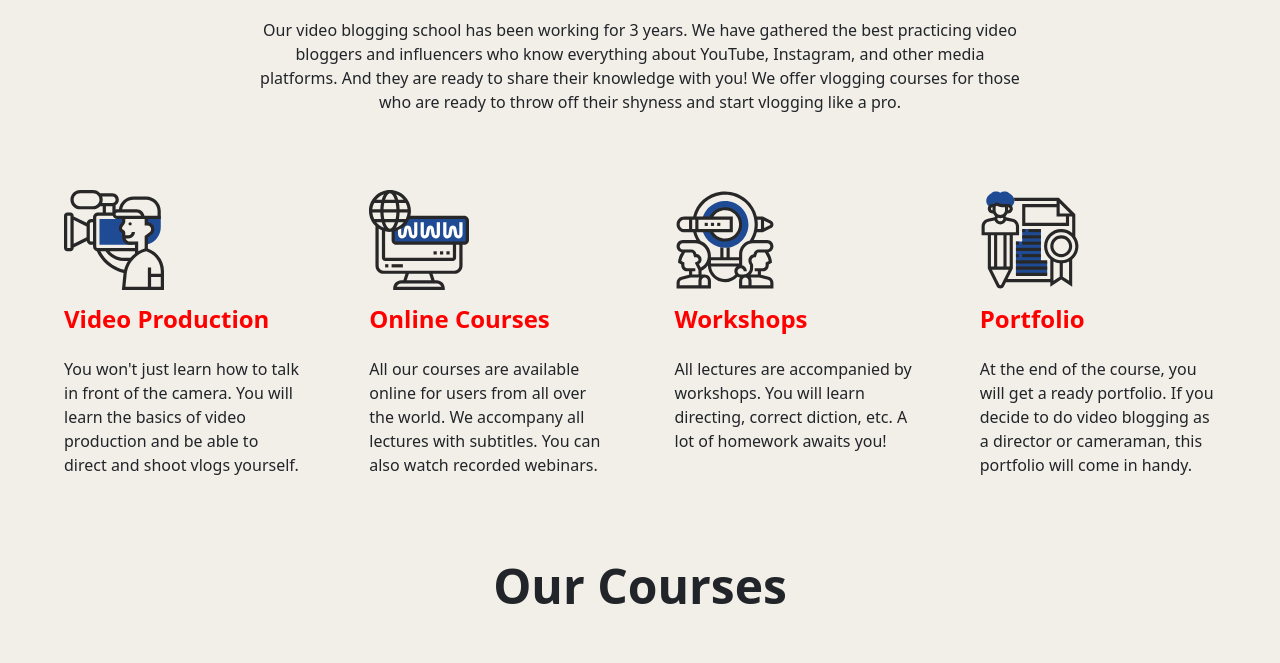
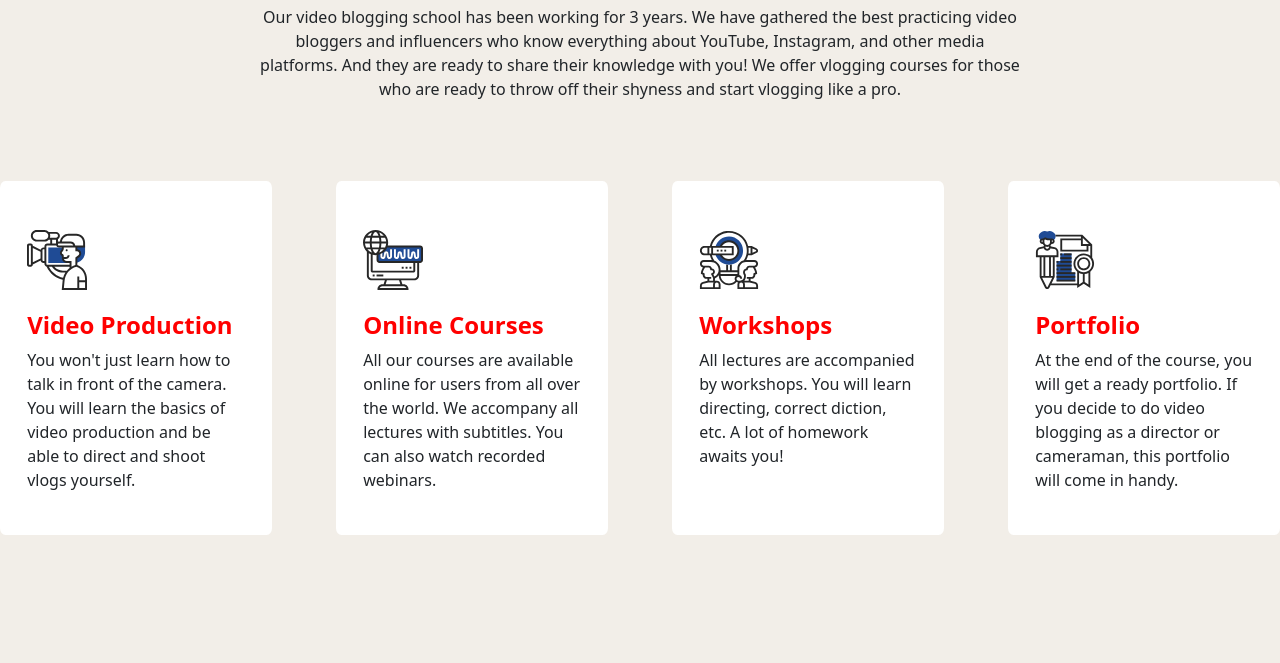
Before and after one commit to Vasylyna611/video_blogging_course, a plain HTML site: page index.html in a window 1280 px wide. Shown: the part 760-1423 px from the top of the page. Drawn offline with nearby package versions, Linux system fonts and the light colour scheme.

Commit message:
Sample code

```diff
--- a/css/index.css
+++ b/css/index.css
@@ -8,32 +8,40 @@
     --button-banner-color: #1A38B1;
     --button-banner-text-color: #FFFFFF;
     --button-banner-hover-color: #0000ff;
+    --offers-background-color: #FFFFFF;
     scroll-behavior: smooth;
 }
+
 * {
     margin: 0;
     padding: 0;
 }
+
 body {
     max-width: 1280px;
     margin: auto;
     background: var(--background-color);
 }
+
 nav {
     display: flex;
     flex-direction: row;
     align-items: center;
     padding: 5%;
 }
+
 nav .menu {
     justify-content: space-around;
 }
+
 nav .logo {
     width: 40%;
 }
+
 .logo img {
-    max-width: 120px;
+    max-width: 100px;
 }
+
 .banner h1 {
     font-size: 4rem;
     color: var(--main-text-color);
@@ -41,6 +49,7 @@ nav .logo {
     font-weight: 900;
     margin-left: 5%;
 }
+
 .banner p {
     font-size: 1rem;
     color: var(--main-text-color);
@@ -48,9 +57,11 @@ nav .logo {
     letter-spacing: 1px;
     margin-left: 5%;
 }
+
 .burger-icon {
     font-size: 3rem;
 }
+
 .burger-icon:hover {
     cursor: pointer;
 }
@@ -58,10 +69,12 @@ nav .logo {
 #burger-checkbox {
     display: none;
 }
+
 header .menu {
     list-style-type: none;
     display: none;
 }
+
 header input:checked ~ .menu {
     display: flex;
 }
@@ -69,14 +82,17 @@ header input:checked ~ .menu {
 header .menu {
     flex-direction: column;
 }
+
 header .menu a {
     text-decoration: none;
     color: var(--main-text-color);
     padding: 3px;
 }
+
 header .menu a:hover {
     text-decoration: underline;
 }
+
 @media (min-width: 480px) {
 
     header {
@@ -134,11 +150,13 @@ header .banner {
     transition: color 0.7s;
     margin-left: 5%;
 }
+
 .banner button:hover {
     background-color: var(--button-banner-hover-color);
     border: 0.6em solid var(--button-banner-hover-color);
     cursor: pointer;
 }
+
 .about h2 {
     text-align: center;
     font-weight: 900;
@@ -146,48 +164,54 @@ header .banner {
     padding-top: 5%;
     padding-bottom: 3%;
 }
+
 .about p {
     text-align: center;
     padding-left: 20%;
     padding-right: 20%;
+    padding-bottom: 5%;
 }
-.video-production img {
-    max-width: 100px;
-    padding-top: 20%;
+
+.offers img {
+    max-width: 60px;
+    margin-top: 10%;
+    margin-bottom: 10%;
 }
-.online-courses img {
-    max-width: 100px;
-    padding-top: 20%;
-}
-.workshops img {
-    max-width: 100px;
-    padding-top: 20%;
-}
-.portfolio img {
-    max-width: 100px;
-    padding-top: 20%;
-}
+
 .offers {
     display: grid;
-    padding-left: 5%;
+    padding-bottom: 10%;
 }
+
+.offers div {
+    background-color: var(--offers-background-color);
+    padding: 10%;
+    border-radius: 2%;
+}
+
 .video-production h3, .online-courses h3, .workshops h3, .portfolio h3 {
     color: var(--accent-text-color);
     font-size: 1.5rem;
     font-weight: 700;
     text-align: left;
-    padding-top: 5%;
-    padding-bottom: 5%;
 }
+
 .video-production p, .online-courses p, .workshops p, .portfolio p {
     text-align: left;
-    padding-right: 20%;
+}
+
+@media (max-width: 480px) {
+    .offers {
+        display: grid;
+        grid-gap: 5%;
+        grid-auto-columns: 1fr;
+    }
 }
 @media (min-width: 640px) {
 
     .offers {
         display: grid;
-        grid-gap: 5px;
+        grid-gap: 5%;
         grid-template-columns: 1fr 1fr;
     }
 
@@ -198,7 +222,6 @@ header .banner {
     .offers {
         grid-template-columns: 1fr 1fr 1fr;
     }
-
 }
 
 @media (min-width: 980px) {
@@ -207,10 +230,9 @@ header .banner {
         grid-template-columns: 1fr 1fr 1fr 1fr;
     }
 }
-.courses h2 {
+
+/*.courses h2 {
     text-align: center;
     font-weight: 900;
     font-size: 3rem;
-    padding-top: 5%;
-    padding-bottom: 3%;
-}
+}/*
--- a/index.html
+++ b/index.html
@@ -66,7 +66,7 @@
             do video blogging as a director or cameraman, this portfolio will come in handy.</p>
         </div>
     </article>
-    <article class="courses">
+    <!--<article class="courses">
         <h2>Our Courses</h2>
     </article>
     </main>
@@ -74,7 +74,6 @@
     <script src="https://cdn.jsdelivr.net/npm/bootstrap@5.0.0-beta2/dist/js/bootstrap.bundle.min.js" integrity="sha384-b5kHyXgcpbZJO/tY9Ul7kGkf1S0CWuKcCD38l8YkeH8z8QjE0GmW1gYU5S9FOnJ0" crossorigin="anonymous"></script>
     </body>
 </html>
-<!--
         <article id="offers">
         <div class="video-production">
             <img src="image/man_with_camera.svg" alt="Man with camera icon">
```
